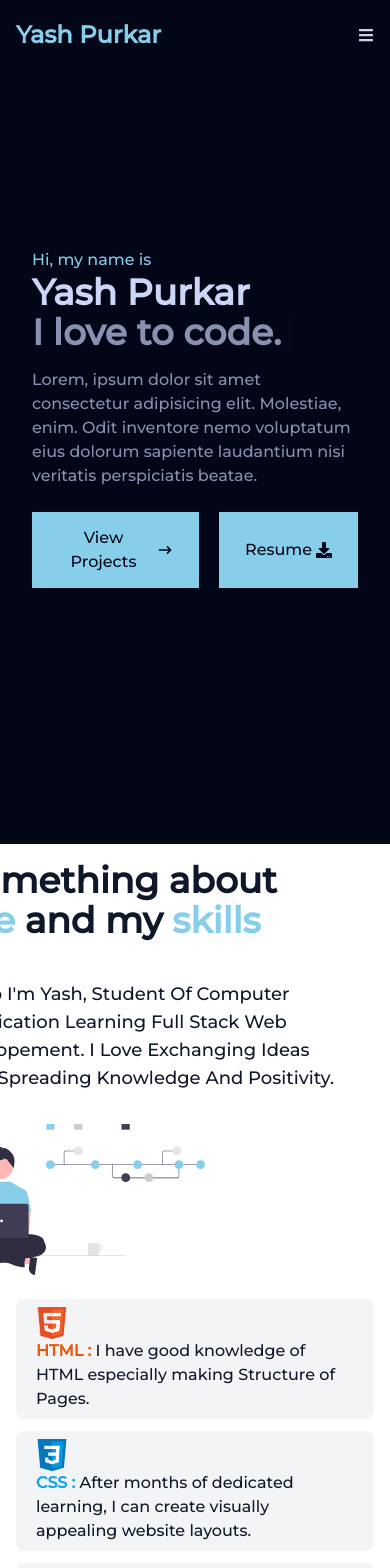
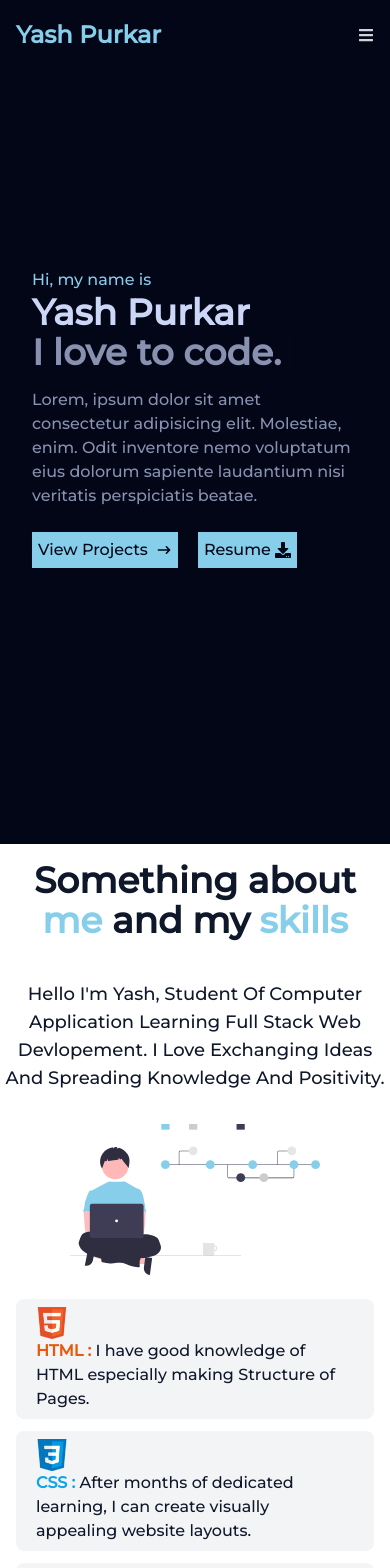
Before and after one commit to yash-purkar/react-portfolio, a React (Create React App) app: page / in a window 390 px wide. Shown: the top 1568 px of the page. Built offline with nearby package versions, Linux system fonts and the light colour scheme; the HTML template or start-up script is replaced by a standard one.

Commit message:
fix: fix some bugs

```diff
--- a/src/Components/AboutSkills.js
+++ b/src/Components/AboutSkills.js
@@ -11,12 +11,12 @@ export const AboutSkills = () => {
   return (
     <div name="about" className='bg-white  text-slate-900 w-full min-h-fit lg:h-screen'>
 
-      <div className='max-w-[1000px] mx-auto p-4 flex flex-col lg:flex-row items-center justify-around    lg:h-full '>
+      <div className='max-w-[1000px] mx-auto p-4 flex flex-col justify-center lg:flex-row items-center  lg:justify-around    lg:h-full '>
 
-        <div className='mr-24'>
-          <h2 className='mb-10 text-4xl font-bold'>Something about <span className='text-[#87ceeb]'>me</span> and my <span className='text-[#87ceeb]'>skills</span></h2>
-          <p className='w-96 text-lg  mb-8  text-slate-900'>Hello I'm Yash, Student Of Computer Application Learning Full Stack Web Devlopement. I Love Exchanging Ideas And Spreading Knowledge And Positivity.</p>
-          <img src={img} alt="" className='w-[250px] md:w-[300px]' />
+        <div className='lg:mr-24 text-center'>
+          <h2 className='mb-10 text-4xl px-2 font-bold'>Something about <span className='text-[#87ceeb]'>me</span> and my <span className='text-[#87ceeb]'>skills</span></h2>
+          <p className='w-96 mx-auto text-lg  mb-8  text-slate-900'>Hello I'm Yash, Student Of Computer Application Learning Full Stack Web Devlopement. I Love Exchanging Ideas And Spreading Knowledge And Positivity.</p>
+          <img src={img} alt="" className='w-[250px] md:w-[300px] mx-auto' />
         </div>
 
         <div className=' mt-3 md:mt-0 text-slate-900 '>
--- a/src/Components/Header.js
+++ b/src/Components/Header.js
@@ -19,15 +19,15 @@ export const Header = () => {
         <h2 className='text-4xl sm:text-6xl font-bold text-[#8892b0]'>I {text}
           <span><Cursor /></span>
         </h2>
-        <p className='text-[#8892b0] py-4 max-w-[700px] '>Lorem, ipsum dolor sit amet consectetur adipisicing elit. Molestiae, enim. Odit inventore nemo voluptatum eius dolorum sapiente laudantium nisi veritatis perspiciatis beatae.</p>
-        <div className='flex gap-5'>
+        <p className='text-[#8892b0] py-4  max-w-[700px] '>Lorem, ipsum dolor sit amet consectetur adipisicing elit. Molestiae, enim. Odit inventore nemo voluptatum eius dolorum sapiente laudantium nisi veritatis perspiciatis beatae.</p>
+        <div className='flex gap-5 items-center'>
           <Link to="home-projects" smooth={true} duration={500}>
-            <button className='group bg-[#87CEEB] border-2  border-[#87CEEB] text-slate-950 px-6 py-3 my-2 flex items-center duration-200'>
+            <button className='group bg-[#87CEEB] border-2  border-[#87CEEB] text-slate-950 px-1 py-1 md:px-6 md:py-3 my-2 flex items-center duration-200'>
               View Projects
               <span className='ml-2 group-hover:rotate-90 duration-300'><HiArrowNarrowRight /></span>
             </button>
           </Link>
-          <a href={resume} download={true} className='bg-[#87CEEB] border-2  border-[#87CEEB] text-slate-950 px-6 py-3 my-2 flex items-center duration-200'>
+          <a href={resume} download={true} className='bg-[#87CEEB] border-2  border-[#87CEEB] text-slate-950 px-1 py-1 md:px-6 md:py-3 md:my-2 flex items-center duration-200'>
             Resume <FaDownload className='ml-1' />
 
           </a>
--- a/src/Components/HomeBlogs.js
+++ b/src/Components/HomeBlogs.js
@@ -16,7 +16,7 @@ export const HomeBlogs = () => {
           {/* blog card */}
           {
             BlogsData?.map(({ name, img, link }) => (
-              <div className='shadow-md rounded-md p-5 '>
+              <div key={name} className='shadow-md rounded-md p-5'>
                 <img className='w-[300px] h-[150px]' src={img} alt="blog-img" />
                 <div>
                   <h3 className='text-lg font-bold my-2'>{name}</h3>
```
Also changed, not shown: 1 other file (tests, documents, lock files or other folders).
